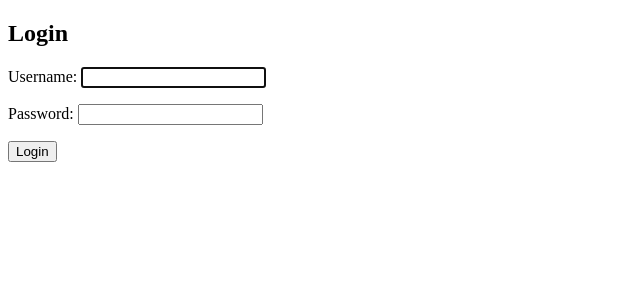
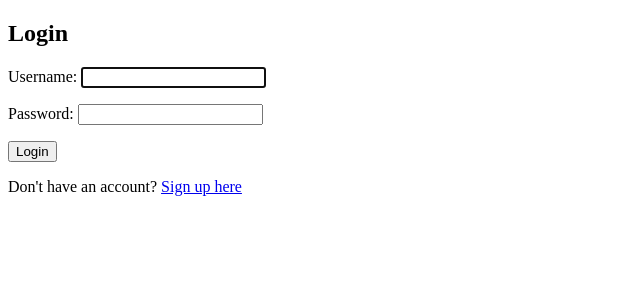
Before and after one commit to Chroma7p/TakuTail, a Django app: page /login/ in a window 1280 px wide. Shown: the top 300 px of the page, without its empty margins (0-640 px from the left). Run offline with Django 5.2, Linux system fonts and the light colour scheme.

Commit message:
ログインページにサインアップへのリンクを追加

```diff
--- a/takutail/core/templates/login.html
+++ b/takutail/core/templates/login.html
@@ -12,6 +12,7 @@
         {{ form.as_p }}
         <button type="submit">Login</button>
     </form>
+    <p>Don't have an account? <a href="{% url 'signup' %}">Sign up here</a></p>
 </body>
 
 </html>
```
